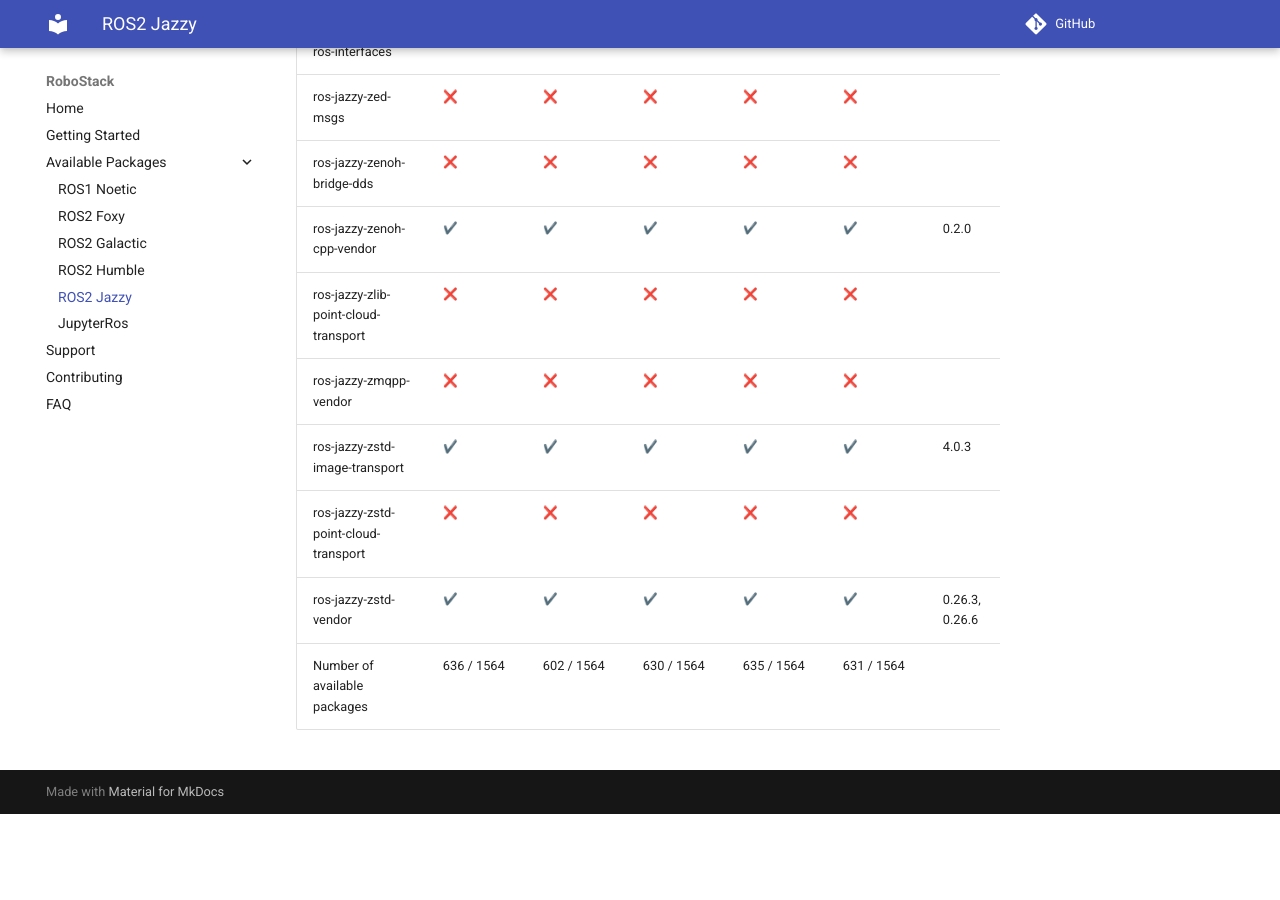
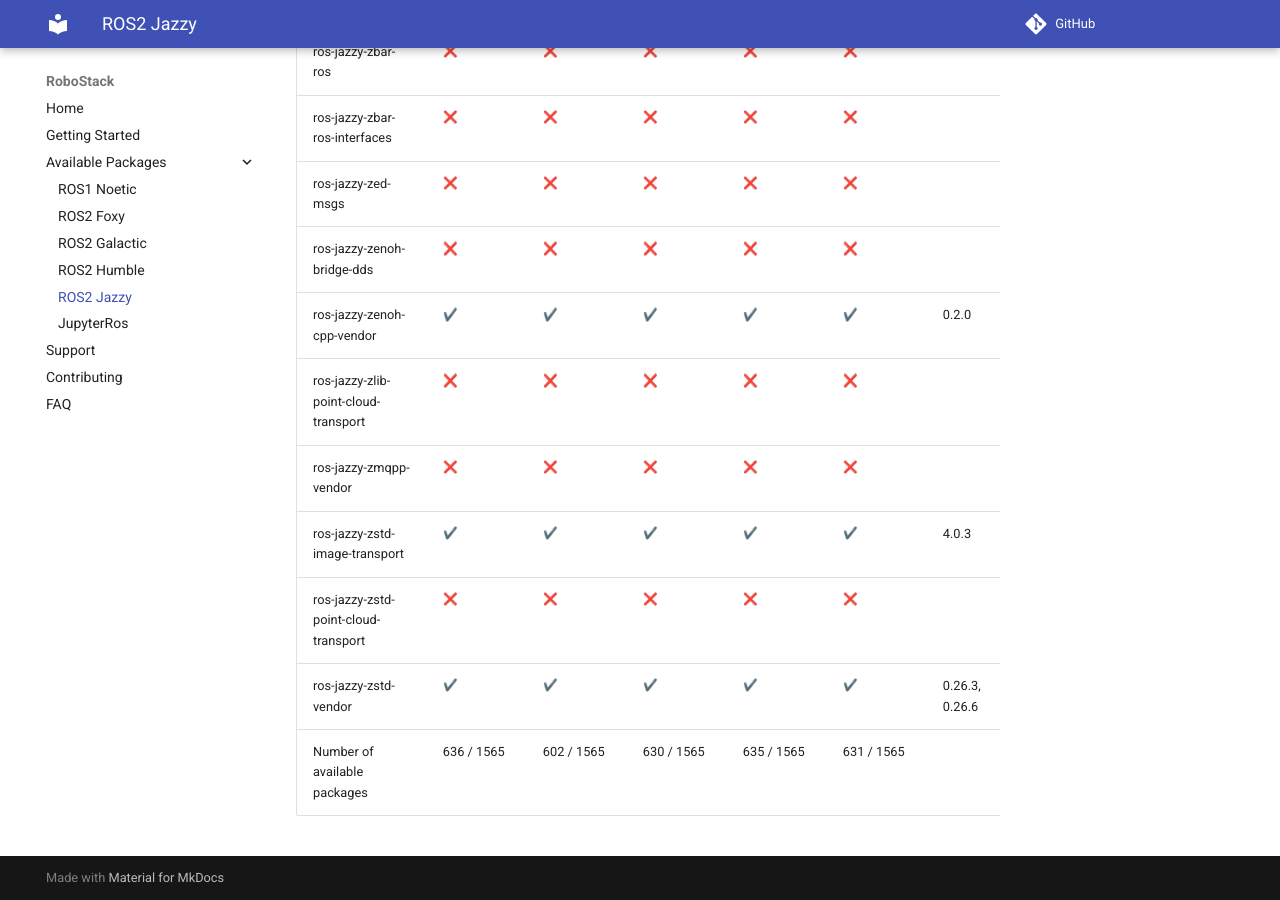
Before and after one commit to RoboStack/robostack.github.io, an MkDocs documentation site: the page built from docs/jazzy.md, in a window 1280 px wide and 900 px high, scrolled down 113065 px. Built offline with MkDocs 1.6.1 and Material for MkDocs 9.7.7, drawn with Linux system fonts in a browser that asks for light colours; emoji names are drawn with the system emoji font; comment, search, counter and statistics services are not loaded; before the commit the page ends 113879 px from its top, so only the background shows below that; some of the changed text lies outside the part shown.

Commit message:
Update tables

```diff
--- a/docs/jazzy.md
+++ b/docs/jazzy.md
@@ -1564,4 +1565,4 @@
 | ros-jazzy-zstd-image-transport | :heavy_check_mark: { data-sort='1' } | :heavy_check_mark: { data-sort='1' } | :heavy_check_mark: { data-sort='1' } | :heavy_check_mark: { data-sort='1' } | :heavy_check_mark: { data-sort='1' } | 4.0.3  |
 | ros-jazzy-zstd-point-cloud-transport | :x: { data-sort='0' } | :x: { data-sort='0' } | :x: { data-sort='0' } | :x: { data-sort='0' } | :x: { data-sort='0' } |   |
 | ros-jazzy-zstd-vendor | :heavy_check_mark: { data-sort='1' } | :heavy_check_mark: { data-sort='1' } | :heavy_check_mark: { data-sort='1' } | :heavy_check_mark: { data-sort='1' } | :heavy_check_mark: { data-sort='1' } | 0.26.3, 0.26.6  |
-| Number of available packages |  636 / 1564 | 602 / 1564 | 630 / 1564 | 635 / 1564 | 631 / 1564 |
+| Number of available packages |  636 / 1565 | 602 / 1565 | 630 / 1565 | 635 / 1565 | 631 / 1565 |
```
Also changed, not shown: other parts of docs/jazzy.md (+1 -0 lines).
